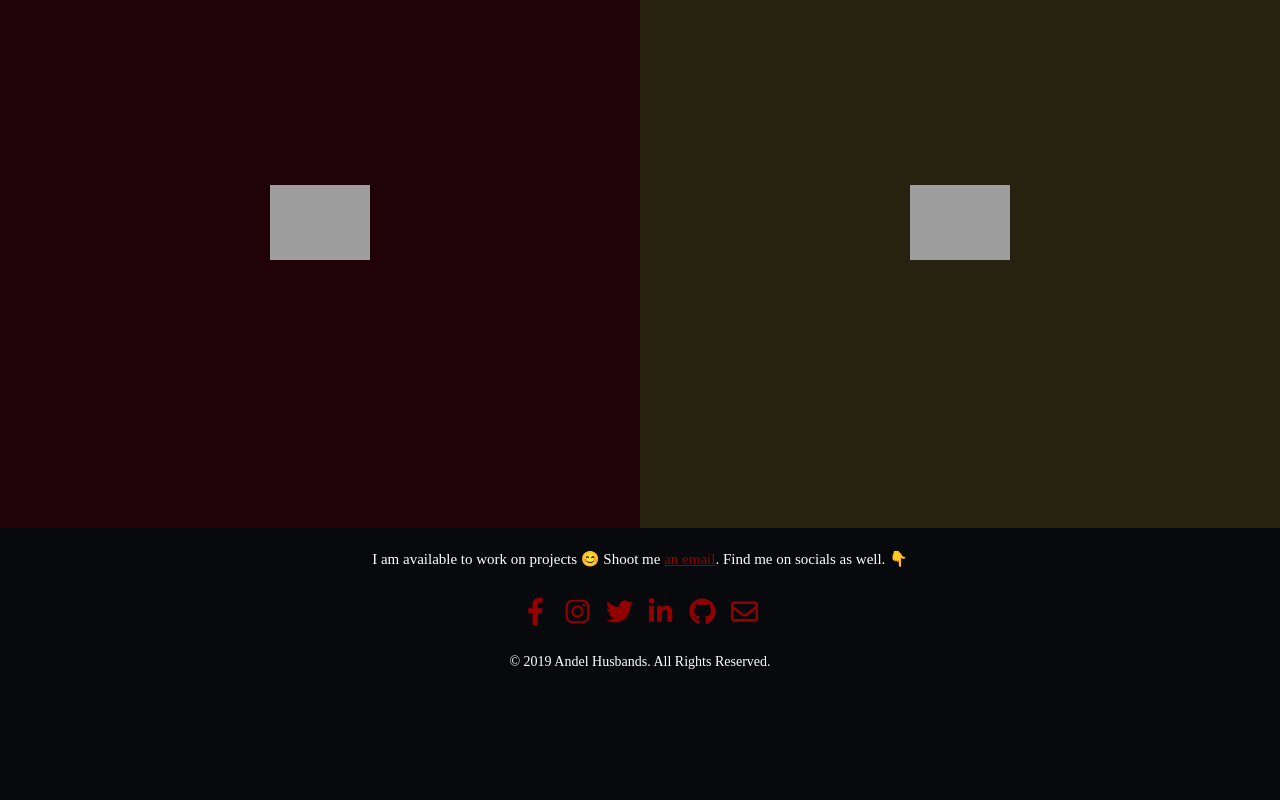
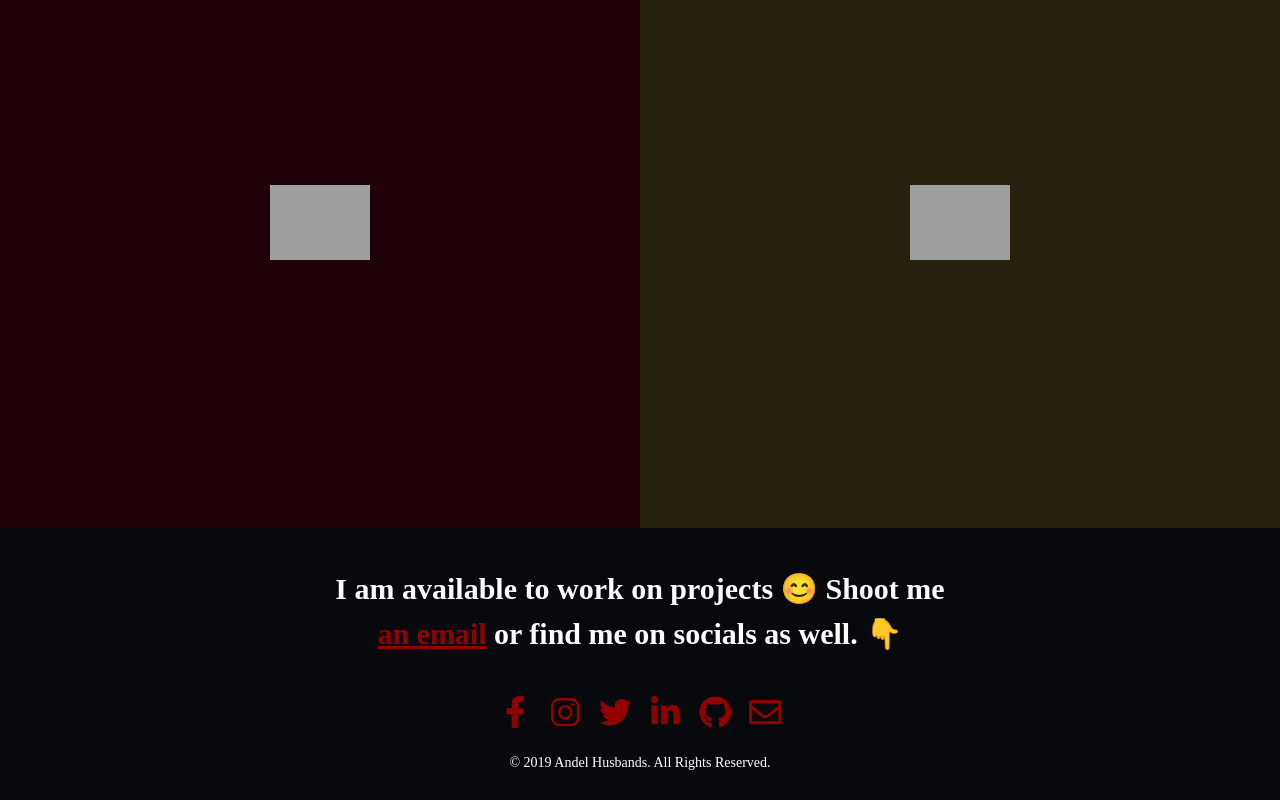
Before and after one commit to andelh/achweb, a Gatsby site: page / in a window 1280 px wide. Shown: the part 1834-2634 px from the top of the page. Before the commit the page ends 2532 px from the top, so only its background shows below. Built offline with nearby package versions, Linux system fonts and the light colour scheme; Gatsby itself is replaced by a stand-in of ours; grey boxes are pictures that could not be loaded.

Commit message:
bigger footer callout

```diff
--- a/src/components/footer.js
+++ b/src/components/footer.js
@@ -21,13 +21,13 @@ const FooterGroup = styled.div`
 const SocialsContainer = styled.div`
     display: grid;
     grid-template-columns: repeat(6, 1fr);
-    max-width: 250px;
+    max-width: 300px;
     margin: 20px auto;
 
 `
 
 const SocialIcon = styled.div`
-    font-size: 1.5rem;
+    font-size: 1.8rem;
     display: inline;
     transition: 0.5s ease;
 
@@ -35,6 +35,17 @@ const SocialIcon = styled.div`
         color: #650000;
     }
 
+`
+
+const AvailableCopy = styled.p`
+    color: white;
+    font-size: 30px;
+    max-width: 650px;
+    margin: 0 auto;
+    padding: 20px;
+    font-family: Avenir;
+    font-weight: 900;
+    line-height: 150%;
 `
 
 const ios = "https://itunes.apple.com/tt/app/wheredpump/id1125892248?mt=8"
@@ -45,7 +56,7 @@ class Footer extends React.Component {
         return(
             <FooterWrapper>
                 <FooterGroup>
-                <p style={{color: 'white', fontSize: '15px'}}>I am available to work on projects 😊 Shoot me <a style={{color: '#930000'}} href="mailto:andelhusbands@gmail.com">an email</a>. Find me on socials as well. 👇</p>
+                <AvailableCopy>I am available to work on projects 😊 Shoot me <a style={{color: '#930000'}} href="mailto:andelhusbands@gmail.com">an email</a> or find me on socials as well. 👇</AvailableCopy>
 
                 <SocialsContainer>
                         <SocialIcon><a style={{color: 'inherit'}} rel="noopener noreferrer" target="_blank" href="https://www.facebook.com/andel.husbands"><FaFacebookF /></a></SocialIcon>
```
